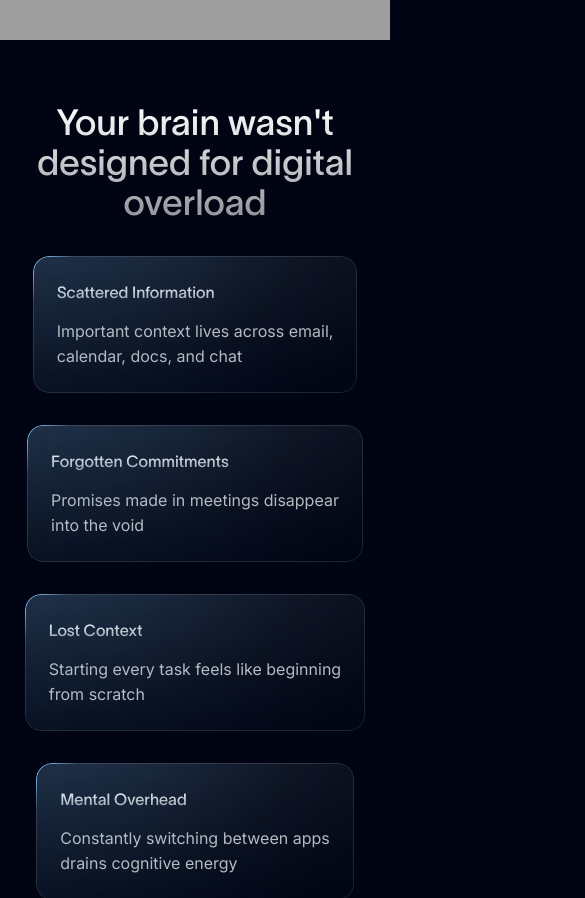
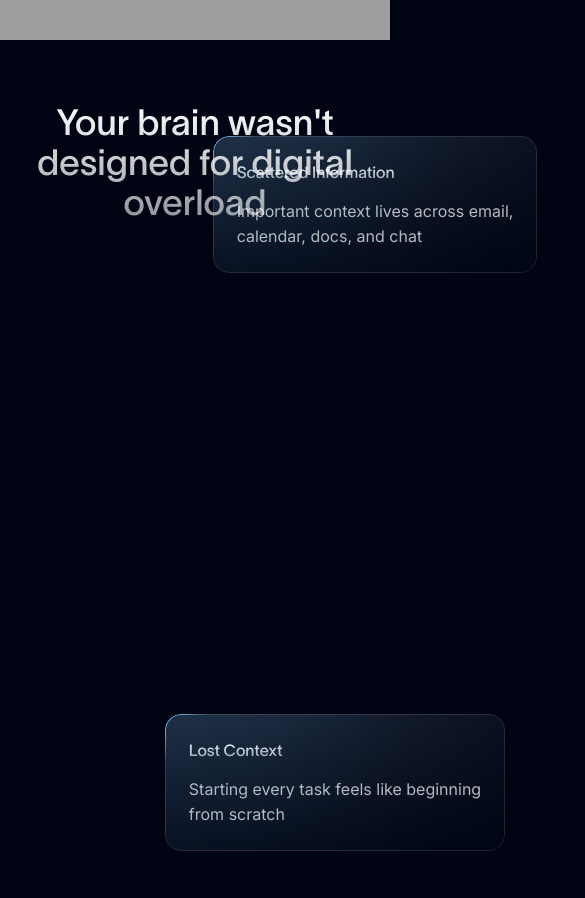
Before and after one commit to maxszymanski/sentient, a Next.js app: page / in a window 390 px wide. Shown: the part 860-1758 px from the top of the page, 585 px wide, since content can reach past the window. Built offline with nearby package versions, Linux system fonts and the light colour scheme; grey boxes are pictures that could not be loaded.

Commit message:
remove mdia query from card

```diff
--- a/src/app/_components/_ui/Card.tsx
+++ b/src/app/_components/_ui/Card.tsx
@@ -10,16 +10,10 @@ interface CardProps {
 }
 
 function Card({ title, children, position }: CardProps) {
-    const isDesktop = typeof window !== 'undefined' && window.innerWidth >= 1024
-
     return (
         <div
             className={`faq-border card-bg relative z-10 overflow-hidden rounded-2xl p-6 text-left lg:absolute`}
-            style={
-                isDesktop
-                    ? { left: `${position.x}px`, top: `${position.y}px` }
-                    : {}
-            }
+            style={{ left: `${position.x}px`, top: `${position.y}px` }}
         >
             <Image
                 src={Ellipse}
```
